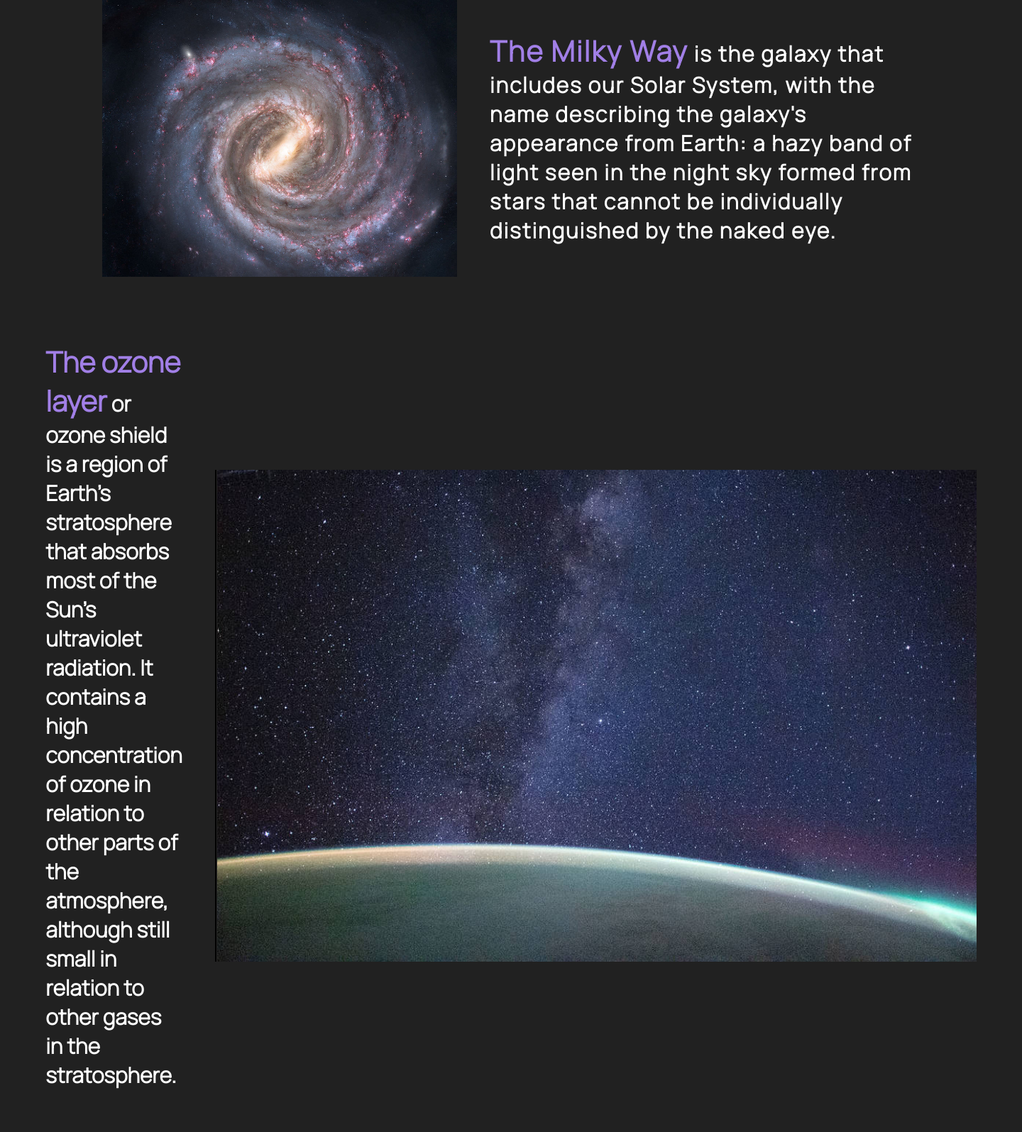
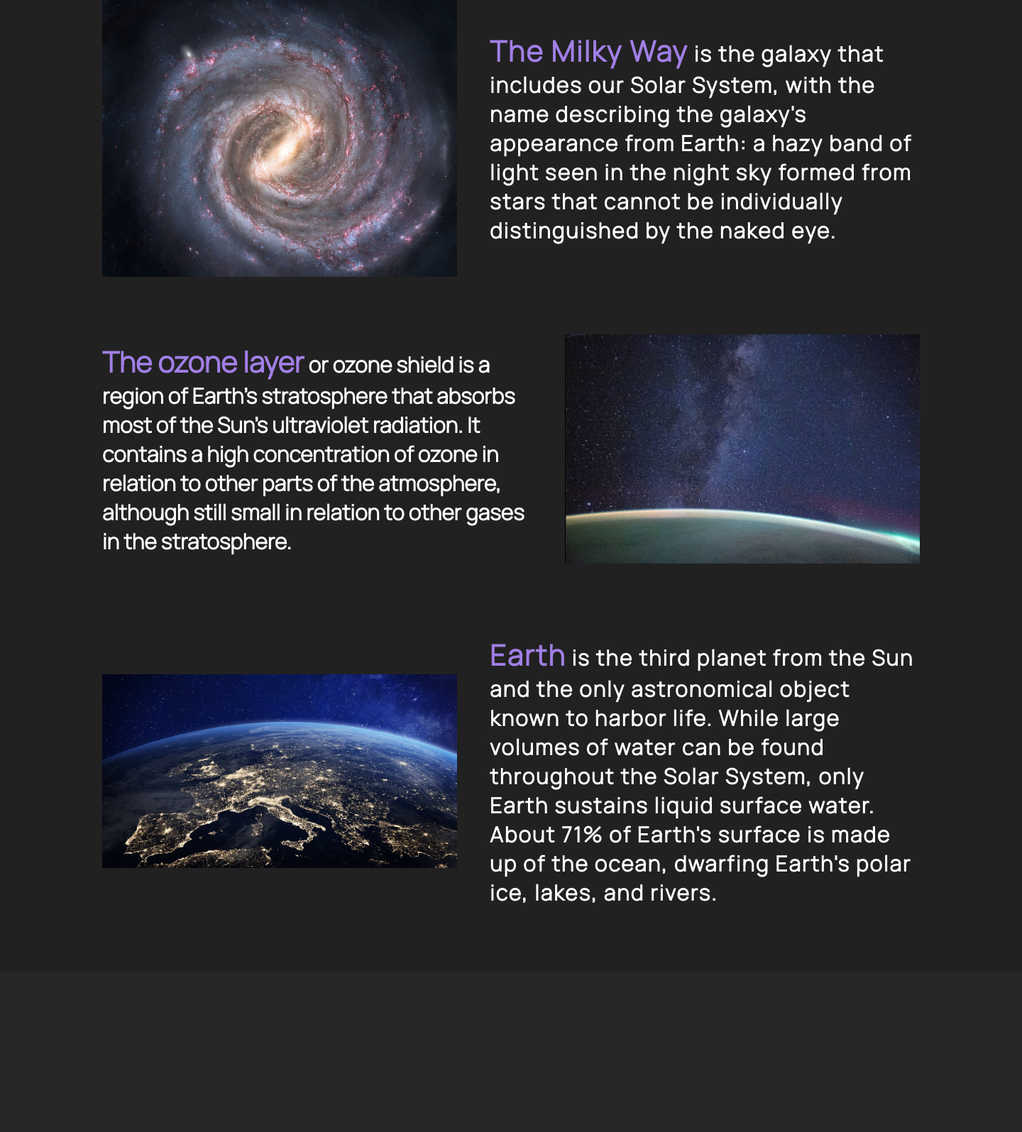
Before and after one commit to Artiye/AstronomyWeb, a PHP site: page /home.html in a window 1440 px wide; the page is wider, and only the part inside the window is pictured. Shown: the part 459-2054 px from the top of that part at 71% size. After the commit the page ends 1731 px from the top of that part, so only its background shows below. Run offline with PHP 8.4, Linux system fonts and the light colour scheme; some web fonts are replaced.

Commit message:
changed height

```diff
--- a/home.css
+++ b/home.css
@@ -97,6 +97,11 @@ background-color:#373636;
     font-size: 40px;
     color: #a17fe6;
 }
+.fotoja2 img {
+    width: 500px;
+}
+
+
 .fotoja2{
     display: flex;
     width: 80%;
@@ -116,6 +121,9 @@ background-color:#373636;
 .fotoja2 h1 span{
     font-size: 40px;
     color: #a17fe6;
+}
+.fotoja3 img {
+    width: 500px;
 }
 
 .fotoja3{
```
